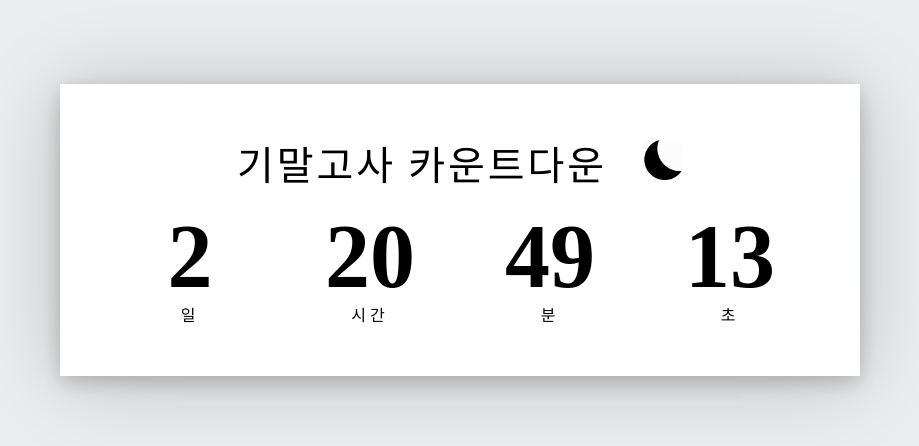
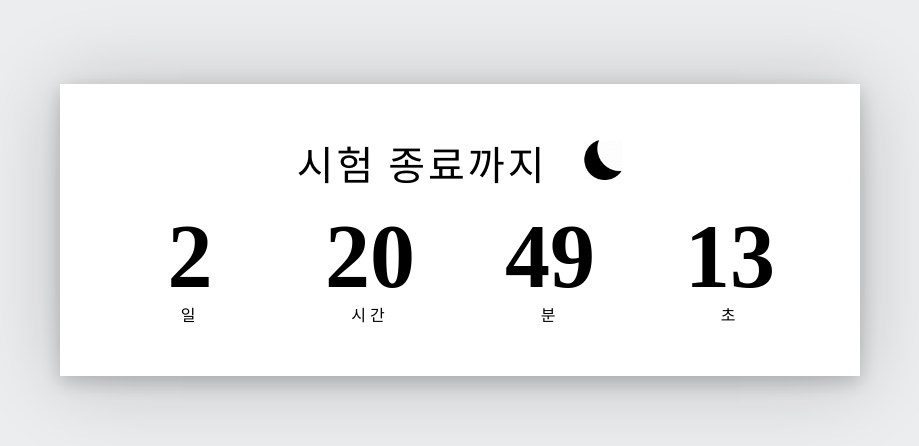
Before and after one commit to D3vle0/exam-timer, a plain HTML site: page index.html in a window 1280 px wide. Shown: the part 170-616 px from the top of the page, without its empty margins (180-1099 px from the left). Drawn offline with Linux system fonts and the light colour scheme.

Commit message:
Update index.html

```diff
--- a/index.html
+++ b/index.html
@@ -12,7 +12,7 @@
     <script src="./assets/js/countdown.js"></script>
 
     <div id="container">
-        <div class="head">기말고사 카운트다운&nbsp;&nbsp;&nbsp;<a href="dark.html"><img src="./assets/img/dark.png" width="40px"></a></div>
+        <div class="head">시험 종료까지&nbsp;&nbsp;&nbsp;<a href="dark.html"><img src="./assets/img/dark.png" width="40px"></a></div>
         <div id="counter"></div>
         <div class="box title">일</div>
         <div class="box title">시간</div>
```
